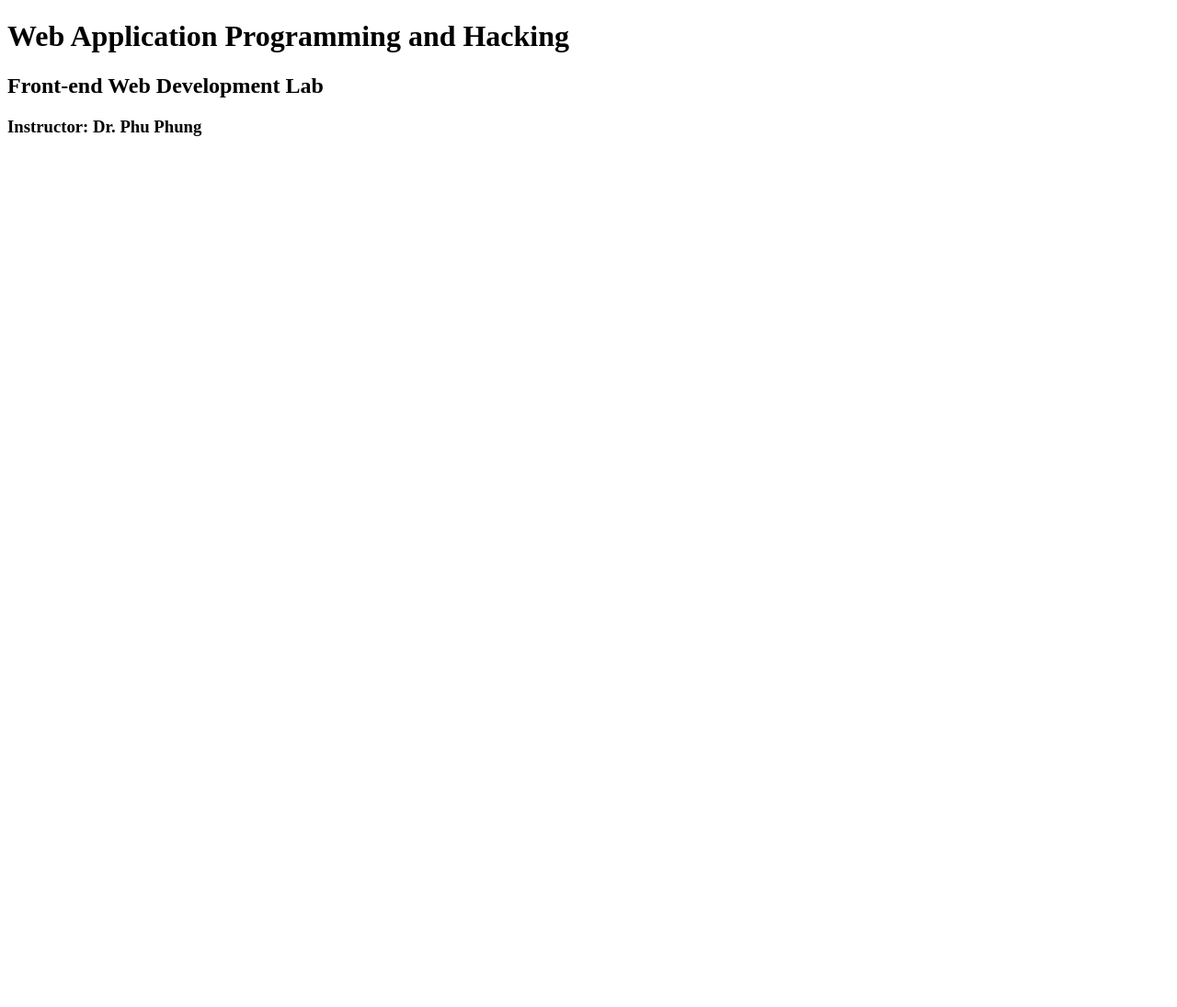
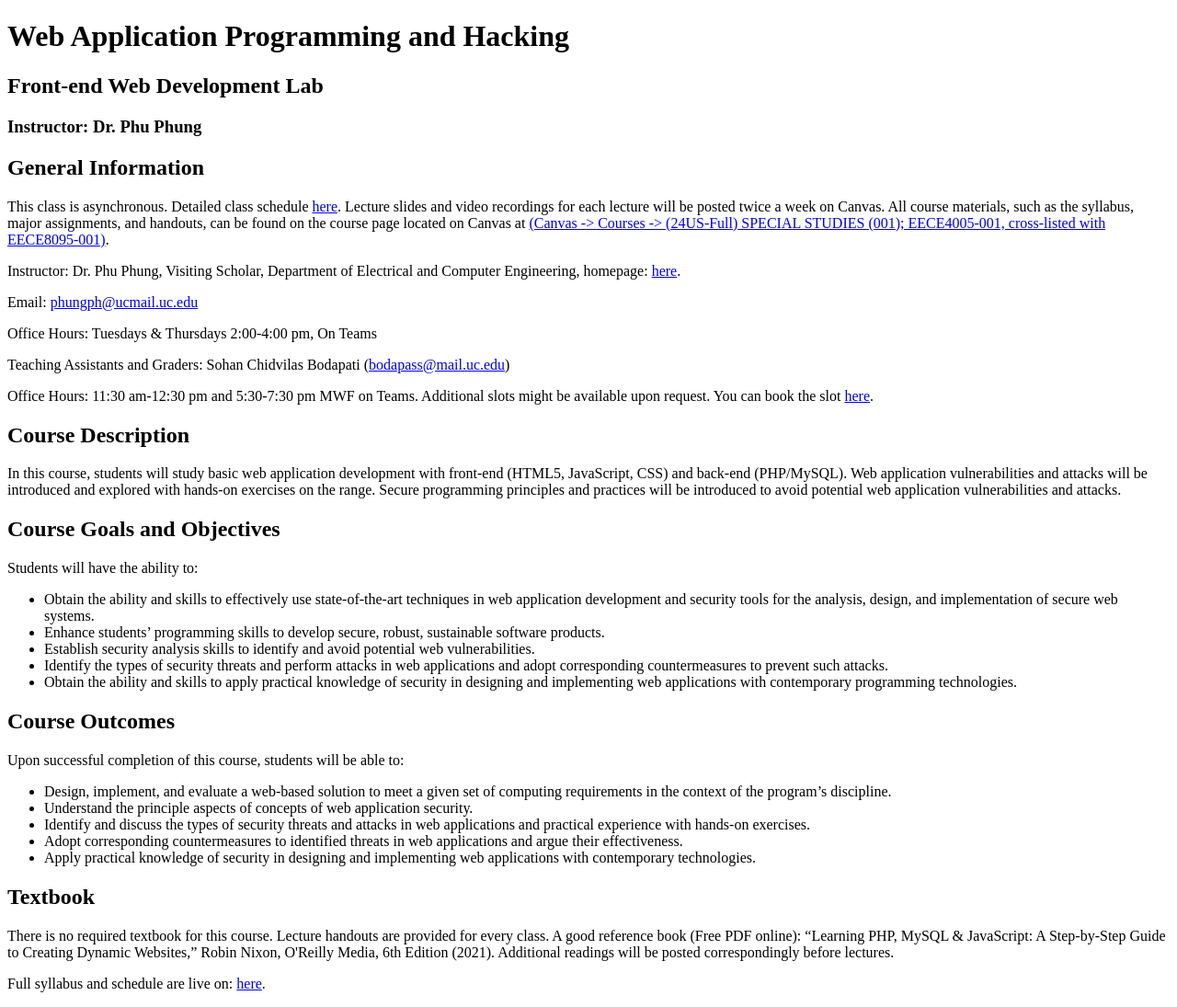
Before and after one commit to mohamms4-uc/mohamms4-uc.github.io, a plain HTML site: page waph.html in a window 1280 px wide. Shown: the whole page at 92% size. Before the commit the page ends 800 px from the top, so only its background shows below. Drawn offline with Linux system fonts and the light colour scheme.

Commit message:
Update waph.html

```diff
--- a/waph.html
+++ b/waph.html
@@ -10,6 +10,47 @@
         <h1>Web Application Programming and Hacking</h1>
         <h2>Front-end Web Development Lab</h2>
         <h3>Instructor: Dr. Phu Phung</h3>
+        <p
     </div>
+
+<script>
+        document.write(`
+            <h2>General Information</h2>
+            <p>This class is asynchronous. Detailed class schedule <a href="https://uc.instructure.com/courses/1692942">here</a>. Lecture slides and video recordings for each lecture will be posted twice a week on Canvas. All course materials, such as the syllabus, major assignments, and handouts, can be found on the course page located on Canvas at <a href="https://uc.instructure.com/courses/1692942">(Canvas -> Courses -> (24US-Full) SPECIAL STUDIES (001); EECE4005-001, cross-listed with EECE8095-001)</a>.</p>
+            <p>Instructor: Dr. Phu Phung, Visiting Scholar, Department of Electrical and Computer Engineering, homepage: <a href="https://researchdirectory.uc.edu/p/1697637">here</a>.</p>
+            <p>Email: <a href="mailto:phungph@ucmail.uc.edu">phungph@ucmail.uc.edu</a></p>
+            <p>Office Hours: Tuesdays & Thursdays 2:00-4:00 pm, On Teams</p>
+            <p>Teaching Assistants and Graders: Sohan Chidvilas Bodapati (<a href="mailto:bodapass@mail.uc.edu">bodapass@mail.uc.edu</a>)</p>
+            <p>Office Hours: 11:30 am-12:30 pm and 5:30-7:30 pm MWF on Teams. Additional slots might be available upon request. You can book the slot <a href="https://bookwithbodapati.youcanbook.me">here</a>.</p>
+
+            <h2>Course Description</h2>
+            <p>In this course, students will study basic web application development with front-end (HTML5, JavaScript, CSS) and back-end (PHP/MySQL). Web application vulnerabilities and attacks will be introduced and explored with hands-on exercises on the range. Secure programming principles and practices will be introduced to avoid potential web application vulnerabilities and attacks.</p>
+
+            <h2>Course Goals and Objectives</h2>
+            <p>Students will have the ability to:</p>
+            <ul>
+                <li>Obtain the ability and skills to effectively use state-of-the-art techniques in web application development and security tools for the analysis, design, and implementation of secure web systems.</li>
+                <li>Enhance students’ programming skills to develop secure, robust, sustainable software products.</li>
+                <li>Establish security analysis skills to identify and avoid potential web vulnerabilities.</li>
+                <li>Identify the types of security threats and perform attacks in web applications and adopt corresponding countermeasures to prevent such attacks.</li>
+                <li>Obtain the ability and skills to apply practical knowledge of security in designing and implementing web applications with contemporary programming technologies.</li>
+            </ul>
+
+            <h2>Course Outcomes</h2>
+            <p>Upon successful completion of this course, students will be able to:</p>
+            <ul>
+                <li>Design, implement, and evaluate a web-based solution to meet a given set of computing requirements in the context of the program’s discipline.</li>
+                <li>Understand the principle aspects of concepts of web application security.</li>
+                <li>Identify and discuss the types of security threats and attacks in web applications and practical experience with hands-on exercises.</li>
+                <li>Adopt corresponding countermeasures to identified threats in web applications and argue their effectiveness.</li>
+                <li>Apply practical knowledge of security in designing and implementing web applications with contemporary technologies.</li>
+            </ul>
+
+            <h2>Textbook</h2>
+            <p>There is no required textbook for this course. Lecture handouts are provided for every class. A good reference book (Free PDF online): “Learning PHP, MySQL & JavaScript: A Step-by-Step Guide to Creating Dynamic Websites,” Robin Nixon, O'Reilly Media, 6th Edition (2021). Additional readings will be posted correspondingly before lectures.</p>
+
+            <p>Full syllabus and schedule are live on: <a href="https://bit.ly/waph-sm24">here</a>.</p>
+        `);
+    </script>
 </body>
 </html>
```
